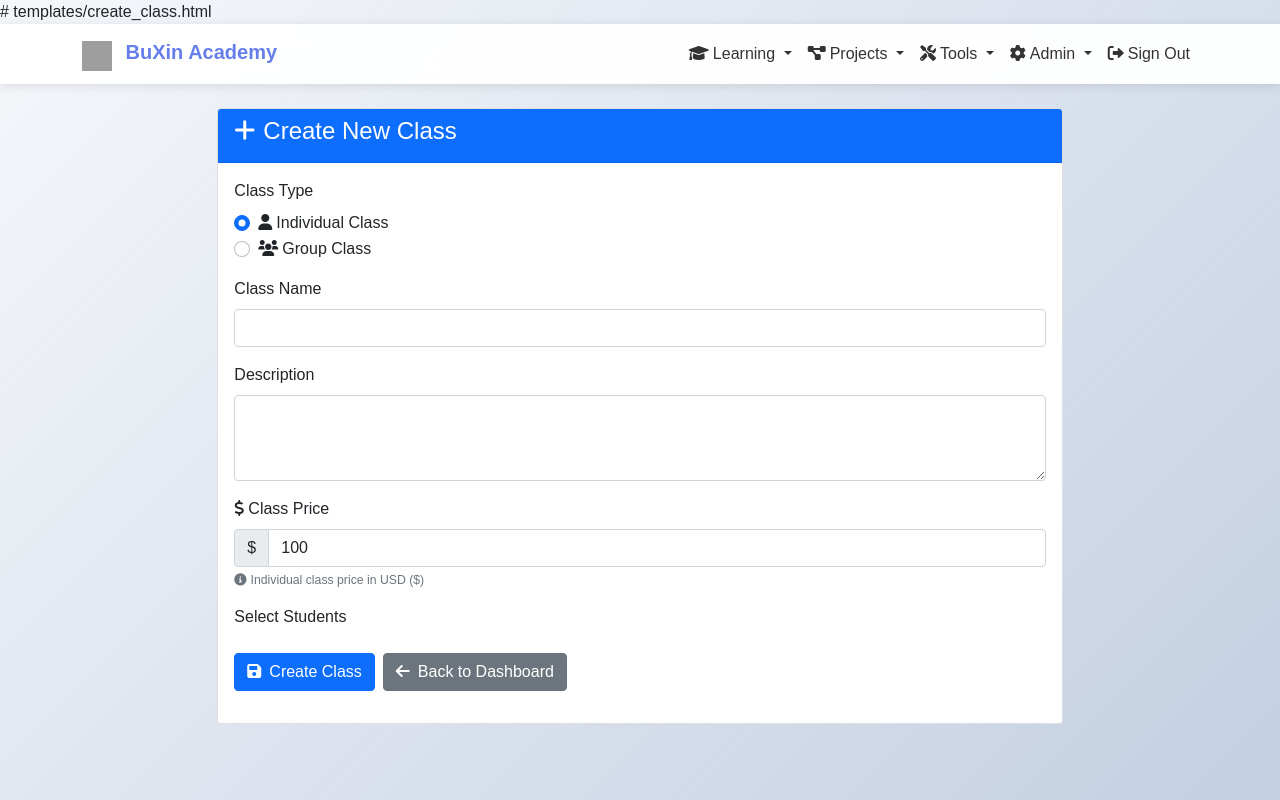
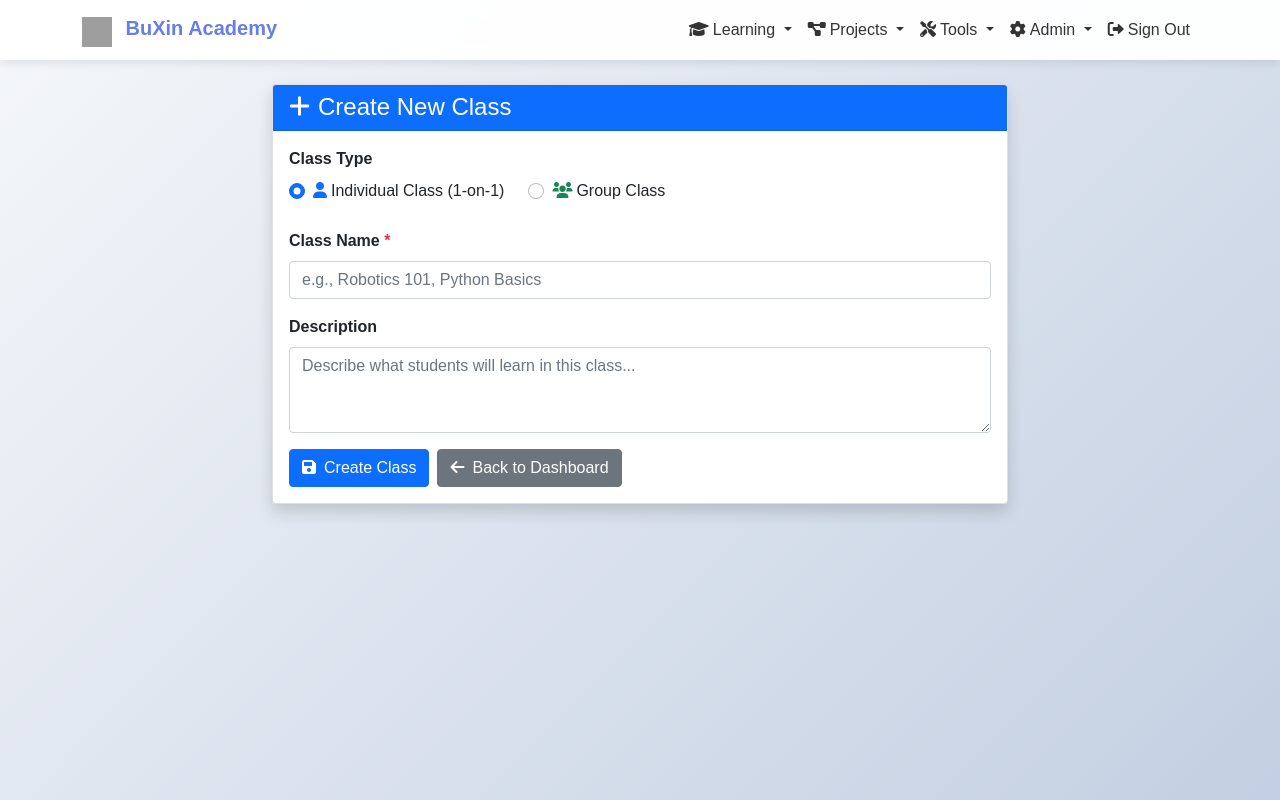
Before and after one commit to BuxinFutureAccademy/BuxinFutureAccademy, a Flask app: page /admin/create-class in a window 1280 px wide. Run offline with Flask 3, Linux system fonts and the light colour scheme; a user stored in the database is signed in; data comes from the database, SQL or seed files in the repository; some libraries are stand-ins or nearby versions; grey boxes are pictures that could not be loaded.

Commit message:
Fix create class - remove price field not in model

```diff
--- a/templates/create_class.html
+++ b/templates/create_class.html
@@ -1,75 +1,50 @@
-# templates/create_class.html
 {% extends "base.html" %}
 
 {% block content %}
-<div class="row justify-content-center mt-4">
+<div class="container mt-4">
+    <div class="row justify-content-center">
         <div class="col-md-8">
-        <div class="card">
+            <div class="card shadow">
                 <div class="card-header bg-primary text-white">
-                <h4><i class="fas fa-plus me-2"></i>Create New Class</h4>
+                    <h4 class="mb-0"><i class="fas fa-plus me-2"></i>Create New Class</h4>
                 </div>
                 <div class="card-body">
                     <form method="POST">
-                    <div class="mb-3">
-                        <label class="form-label">Class Type</label>
+                        <div class="mb-4">
+                            <label class="form-label fw-bold">Class Type</label>
+                            <div class="d-flex gap-4">
                                 <div class="form-check">
                                     <input class="form-check-input" type="radio" name="class_type" value="individual" id="individual" checked>
                                     <label class="form-check-label" for="individual">
-                                <i class="fas fa-user me-1"></i>Individual Class
+                                        <i class="fas fa-user me-1 text-primary"></i>Individual Class (1-on-1)
                                     </label>
                                 </div>
                                 <div class="form-check">
                                     <input class="form-check-input" type="radio" name="class_type" value="group" id="group">
                                     <label class="form-check-label" for="group">
-                                <i class="fas fa-users me-1"></i>Group Class
+                                        <i class="fas fa-users me-1 text-success"></i>Group Class
                                     </label>
+                                </div>
                             </div>
                         </div>
 
                         <div class="mb-3">
-                        <label for="name" class="form-label">Class Name</label>
-                        <input type="text" class="form-control" id="name" name="name" required>
+                            <label for="name" class="form-label fw-bold">Class Name <span class="text-danger">*</span></label>
+                            <input type="text" class="form-control" id="name" name="name" required
+                                   placeholder="e.g., Robotics 101, Python Basics">
                         </div>
 
                         <div class="mb-3">
-                        <label for="description" class="form-label">Description</label>
-                        <textarea class="form-control" id="description" name="description" rows="3"></textarea>
+                            <label for="description" class="form-label fw-bold">Description</label>
+                            <textarea class="form-control" id="description" name="description" rows="3"
+                                      placeholder="Describe what students will learn in this class..."></textarea>
                         </div>
 
-                    <!-- NEW: Price Field -->
-                    <div class="mb-3">
-                        <label for="price" class="form-label">
-                            <i class="fas fa-dollar-sign me-1"></i>Class Price
-                        </label>
-                        <div class="input-group">
-                            <span class="input-group-text" id="currency-symbol">$</span>
-                            <input type="number" class="form-control" id="price" name="price"
-                                   value="100" min="0" step="0.01" required>
-                        </div>
-                        <div class="form-text">
-                            <small id="price-help">Individual classes: USD ($) | Group classes: Gambian Dalasi (D)</small>
-                        </div>
-                    </div>
-
-                    <div class="mb-3" id="max-students-field" style="display: none;">
-                        <label for="max_students" class="form-label">Maximum Students</label>
-                        <input type="number" class="form-control" id="max_students" name="max_students" value="10" min="1" max="50">
-                    </div>
-
-                    <div class="mb-3">
-                        <label class="form-label">Select Students</label>
-                        <div class="row">
-                            {% for student in students %}
-                                <div class="col-md-6 mb-2">
-                                    <div class="form-check">
-                                        <input class="form-check-input" type="checkbox" name="students" value="{{ student.id }}" id="student{{ student.id }}">
-                                        <label class="form-check-label" for="student{{ student.id }}">
-                                            {{ student.first_name }} {{ student.last_name }} ({{ student.username }})
-                                        </label>
-                                    </div>
-                                </div>
-                            {% endfor %}
-                        </div>
+                        <div class="mb-4" id="max-students-field" style="display: none;">
+                            <label for="max_students" class="form-label fw-bold">Maximum Students</label>
+                            <input type="number" class="form-control" id="max_students" name="max_students"
+                                   value="10" min="2" max="50">
+                            <small class="text-muted">How many students can join this group class?</small>
                         </div>
 
                         <div class="d-flex gap-2">
@@ -85,38 +60,27 @@
             </div>
         </div>
     </div>
+</div>
 
 <script>
-// Show/hide max students field and update price/currency based on class type
 document.addEventListener('DOMContentLoaded', function() {
     const individualRadio = document.getElementById('individual');
     const groupRadio = document.getElementById('group');
     const maxStudentsField = document.getElementById('max-students-field');
-    const currencySymbol = document.getElementById('currency-symbol');
-    const priceInput = document.getElementById('price');
-    const priceHelp = document.getElementById('price-help');
 
-    function toggleFieldsBasedOnClassType() {
+    function toggleMaxStudents() {
         if (groupRadio.checked) {
-            // Group class
             maxStudentsField.style.display = 'block';
-            currencySymbol.textContent = 'D';
-            priceInput.value = '1000';
-            priceHelp.innerHTML = '<i class="fas fa-info-circle me-1"></i>Group class price in Gambian Dalasi (D)';
         } else {
-            // Individual class
             maxStudentsField.style.display = 'none';
-            currencySymbol.textContent = '$';
-            priceInput.value = '100';
-            priceHelp.innerHTML = '<i class="fas fa-info-circle me-1"></i>Individual class price in USD ($)';
         }
     }
 
-    individualRadio.addEventListener('change', toggleFieldsBasedOnClassType);
-    groupRadio.addEventListener('change', toggleFieldsBasedOnClassType);
+    individualRadio.addEventListener('change', toggleMaxStudents);
+    groupRadio.addEventListener('change', toggleMaxStudents);
 
     // Initialize on page load
-    toggleFieldsBasedOnClassType();
+    toggleMaxStudents();
 });
 </script>
 {% endblock %}
--- a/webapp/routes/admin.py
+++ b/webapp/routes/admin.py
@@ -209,7 +209,6 @@ def create_class():
         class_type = request.form.get('class_type', 'individual')
         name = request.form.get('name', '').strip()
         description = request.form.get('description', '').strip()
-        price = request.form.get('price', 100)
         max_students = request.form.get('max_students', 10)
 
         if not name:
@@ -217,17 +216,11 @@ def create_class():
             return render_template('create_class.html')
 
         try:
-            price = float(price)
-        except:
-            price = 100.0
-
-        try:
             if class_type == 'individual':
                 new_class = IndividualClass(
                     name=name,
                     description=description,
-                    teacher_id=current_user.id,
-                    price=price
+                    teacher_id=current_user.id
                 )
             else:
                 try:
@@ -238,7 +231,6 @@ def create_class():
                     name=name,
                     description=description,
                     teacher_id=current_user.id,
-                    price=price,
                     max_students=max_students
                 )
 
```
Lines whose indentation alone changed are shown as unchanged.
